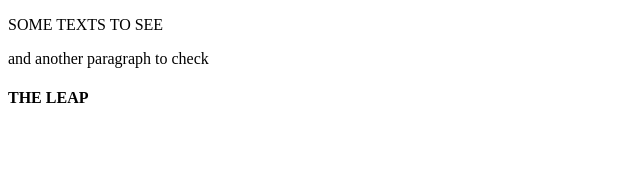
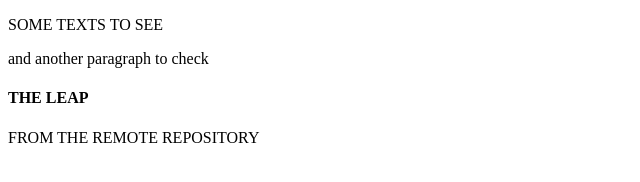
Before and after one commit to mdkcad/Github-Test, a plain HTML site: page index.html in a window 1280 px wide. Shown: the whole page, without its empty margins (0-640 px from the left). Drawn offline with Linux system fonts and the light colour scheme.

Commit message:
CHANGED REMOTELY
THIS  CHANGE WAS MADE FROM THE REMOTE REPOSITORY

```diff
--- a/index.html
+++ b/index.html
@@ -14,8 +14,11 @@
 
   <p> and another paragraph to check </p>
 
+
+
   <h4> THE LEAP </h3>
 
+  <p> FROM THE REMOTE REPOSITORY </p>
 </body>
 
 </html>
```
